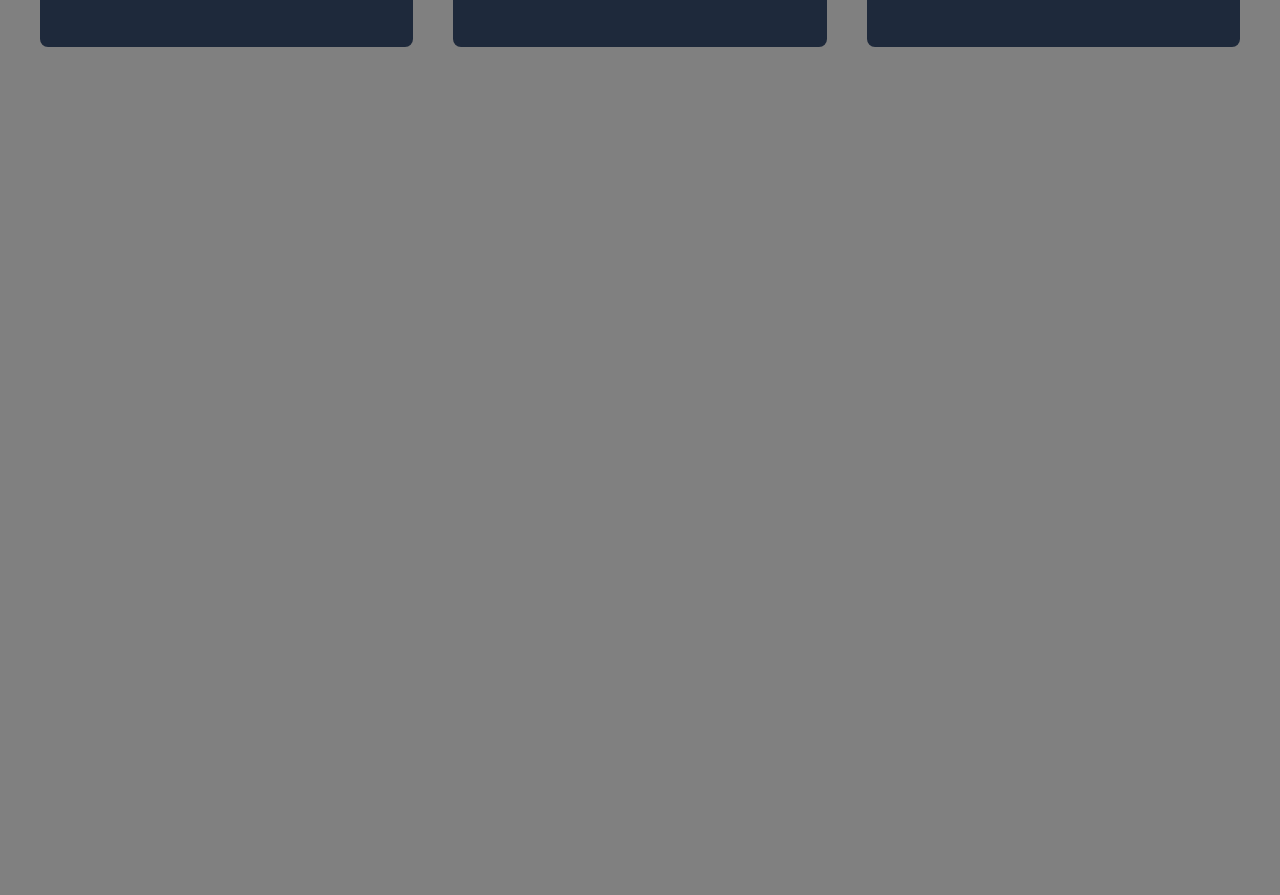
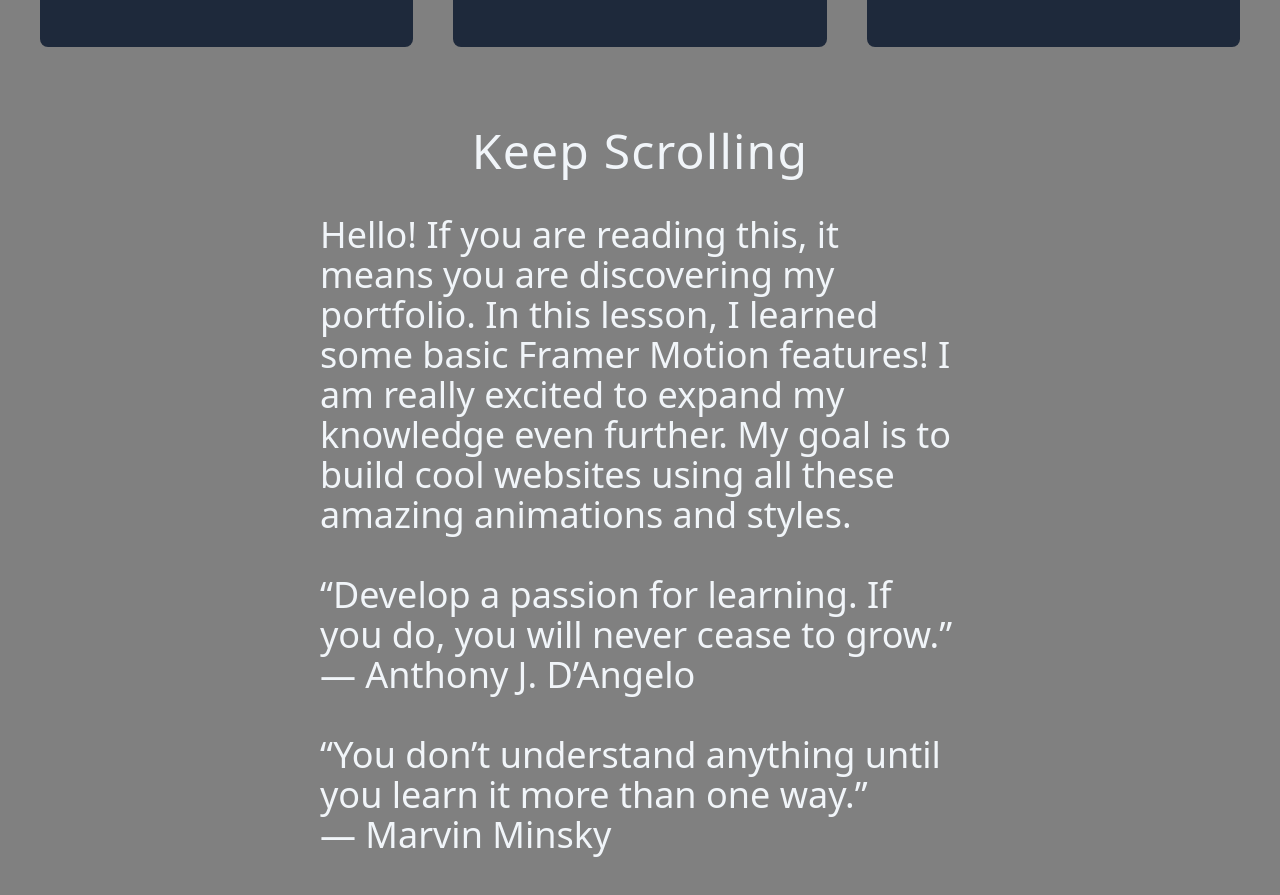
Before and after one commit to NadiasCodes/framermotion, a React (Vite) app: page / in a window 1280 px wide. Shown: the part 780-1675 px from the top of the page. Before the commit the page ends 867 px from the top, so only its background shows below. Built offline with nearby package versions, Linux system fonts and the light colour scheme.

Commit message:
learned scroll animations

```diff
--- a/src/App.jsx
+++ b/src/App.jsx
@@ -1,5 +1,5 @@
-import React from "react";
-import { motion, useScroll } from "framer-motion";
+import React, { useEffect, useRef } from "react";
+import { motion, useScroll, useAnimation, useInView, useTransform } from "framer-motion";
 
 const gridContainerVariants = {
   hidden: { opacity: 0 },
@@ -26,6 +26,28 @@ const svgIconVariants ={
 }
 const App = () => {
   const {scrollYProgress:completionProgress} = useScroll()
+
+  const containerRef = useRef(null);
+
+  const isInView = useInView(containerRef, { once: true });
+  const mainControls = useAnimation();
+
+  const { scrollYProgress } = useScroll({
+    target: containerRef,
+    offset: ["start end", "end end"],
+  });
+
+const paragraphOneValue= useTransform(scrollYProgress,[0,1], ["-100%", "0%"])
+const paragraphTwoValue = useTransform(scrollYProgress, [0, 1], ["100%", "0%"]);
+
+
+  useEffect(() => {
+    if (isInView) {
+      mainControls.start("visible");
+    }
+  }, [isInView]);
+
+
   return (
     <div className="flex flex-col gap-10 overflow-x-hidden">
       <motion.section variants={gridContainerVariants} initial="hidden" animate="show" className="grid grid-cols-3 p-10 gap-10">
@@ -109,6 +131,41 @@ const App = () => {
           </motion.svg>
         </motion.div>
       </motion.section>
+
+      {/* Smooth scrolling animations */}
+      <section className="flex flex-col gap-10 mb-10" ref={containerRef}>
+        <motion.h1
+          className="text-5xl tracking-wide text-slate-100 text-center"
+          animate={mainControls}
+          initial="hidden"
+          variants={{
+            hidden: {
+              opacity: 0,
+              y: 75,
+            },
+            visible: {
+              opacity: 1,
+              y: 0,
+            },
+          }}
+          transition={{ delay: 0.3 }}
+        >
+          Keep Scrolling
+        </motion.h1>
+
+        <motion.p style={{ translateX: paragraphOneValue }} className="text-slate-100 font-thin text-4xl w-1/2 mx-auto">
+          Hello! If you are reading this, it means you are discovering my portfolio. In this lesson, I learned some basic Framer Motion features! I am really excited to expand my knowledge even further. My goal is to build cool websites using all these amazing animations and styles.
+        </motion.p>
+
+        <motion.p style={{ translateX: paragraphTwoValue }} className="text-slate-100 font-thin text-4xl w-1/2 mx-auto">
+          “Develop a passion for learning. If you do, you will never cease to grow.”
+          <br /> — Anthony J. D’Angelo
+          <br />
+          <br />
+          “You don’t understand anything until you learn it more than one way.”
+          <br />— Marvin Minsky
+        </motion.p>
+      </section>
     </div>
   );
 };
```
